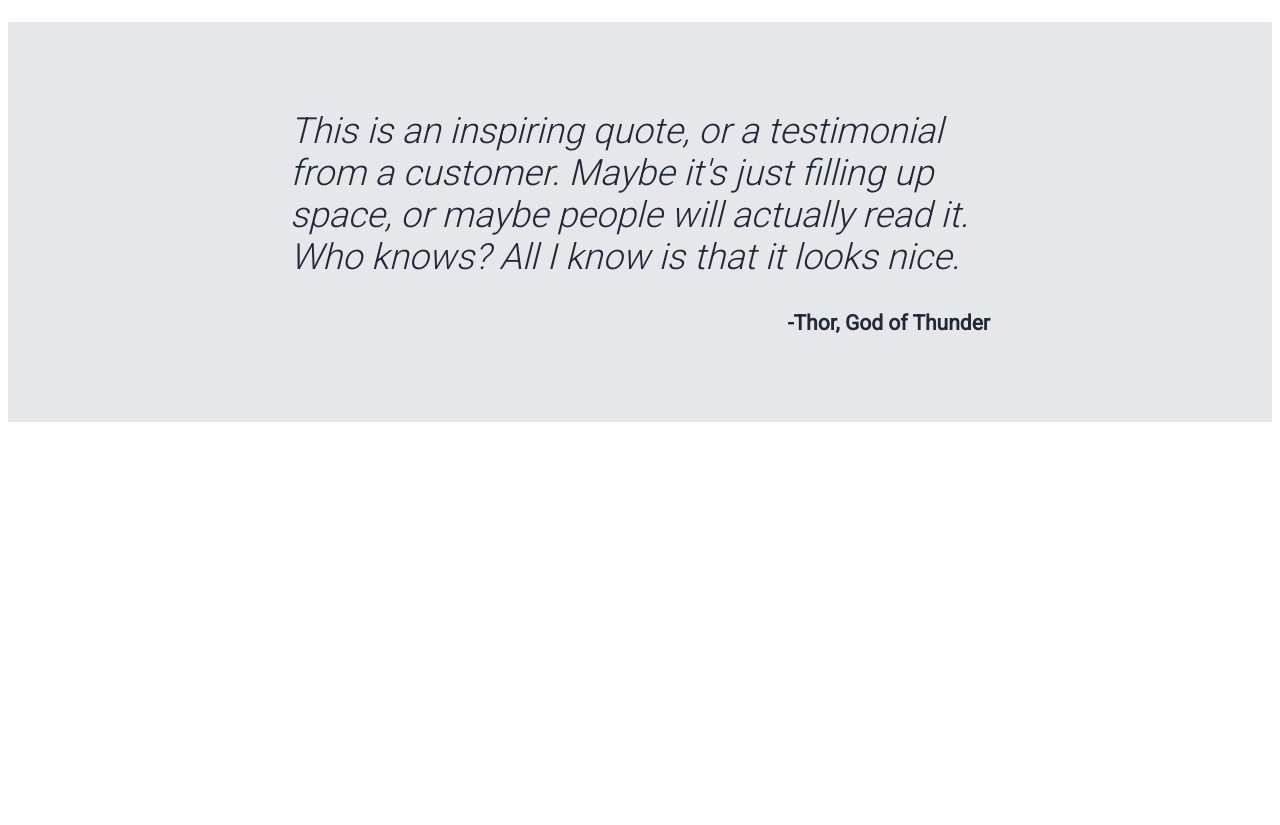
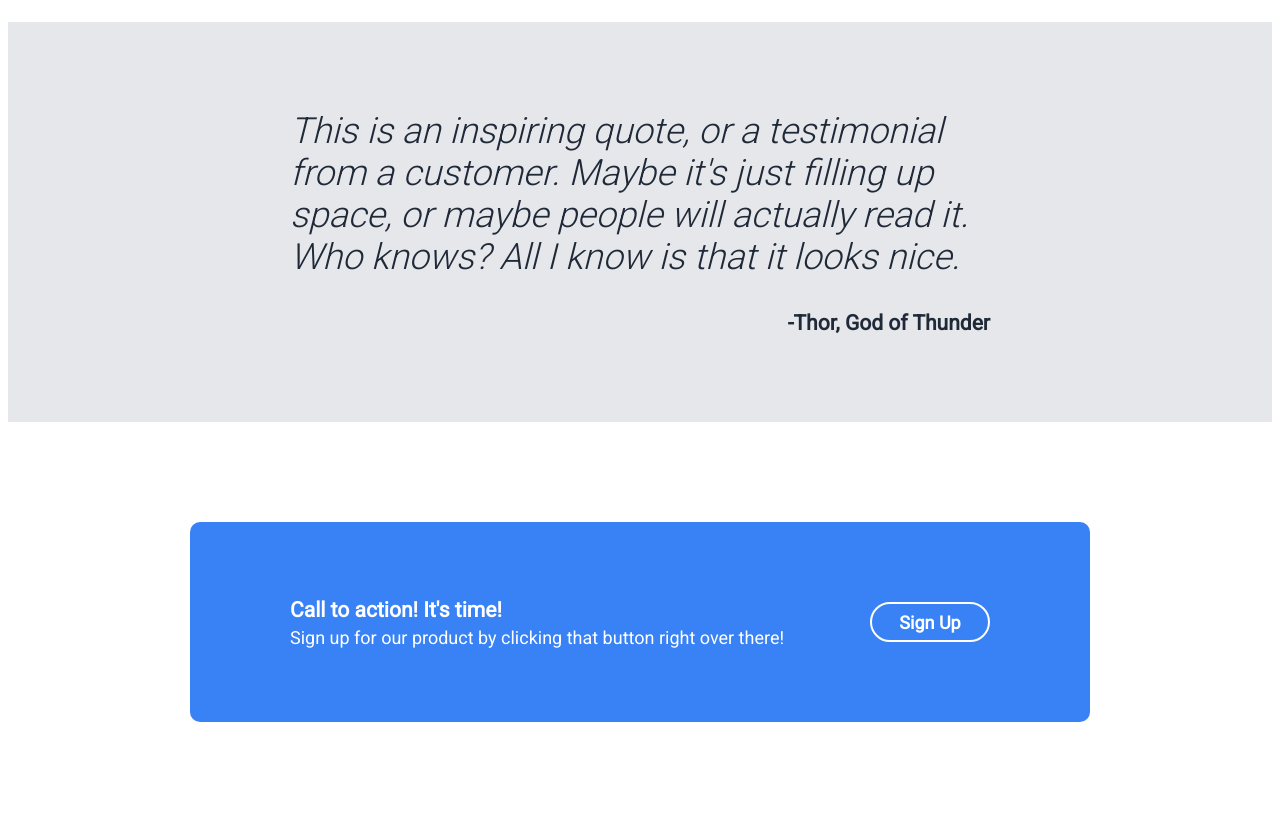
Before and after one commit to itspecific/odin-foundations-landing-page, a plain HTML site: page index.html in a window 1280 px wide. Shown: the part 786-1611 px from the top of the page. Before the commit the page ends 1216 px from the top, so only its background shows below. Drawn offline with Linux system fonts and the light colour scheme.

Commit message:
Compelted the third section, both HTML and CSS

```diff
--- a/index.html
+++ b/index.html
@@ -64,7 +64,19 @@
         </div>
     </div>
     <div class="section3">
-
+        <div class="section3container1">
+            <div class="section3item1">
+                <div class="section3item1item1">
+                    <div class="section3item1item1left">
+                        <h3>Call to action! It's time!</h3>
+                        <p>Sign up for our product by clicking that button right over there!</p>
+                    </div>
+                    <div class="section3item1item1right">
+                        <button class="button2">Sign Up</button>
+                    </div>
+                </div>
+            </div>
+        </div>
     </div>
 </body>
 </html>
--- a/style.css
+++ b/style.css
@@ -171,3 +171,56 @@
     margin: 0;
     padding: 0;
 }
+
+.section3 {
+    height: 400px;
+    font-size: 18px;
+    color: white;
+}
+
+.section3 .section3container1 {
+    display: flex;
+    align-items: center;
+    justify-content: center;
+    height: 400px;
+}
+
+.section3 .section3container1 .section3item1{
+    height: 50%;
+    flex-basis: 900px;
+    background-color: #3882f6;
+    border-radius: 10px;
+    display: flex;
+    align-items: center;
+    justify-content: center;
+}
+
+.section3 .section3container1 .section3item1 .section3item1item1{
+    height: 40%;
+    flex-basis: 700px;
+    border-radius: 10px;
+    display: flex;
+    justify-content: space-between;
+    align-items: center;
+}
+
+.section3item1item1left h3{
+    margin: 0;
+    padding: 0;
+}
+
+.section3item1item1left p {
+    margin: 0;
+    padding-top: 5px;
+}
+
+.button2 {
+    background-color: #3882f6;
+    color: white;
+    border-radius: 25px;
+    border: 2px solid white;
+    width: 120px;
+    font-size: 18px;
+    font-weight: bold;
+    height: 40px;
+}
```
